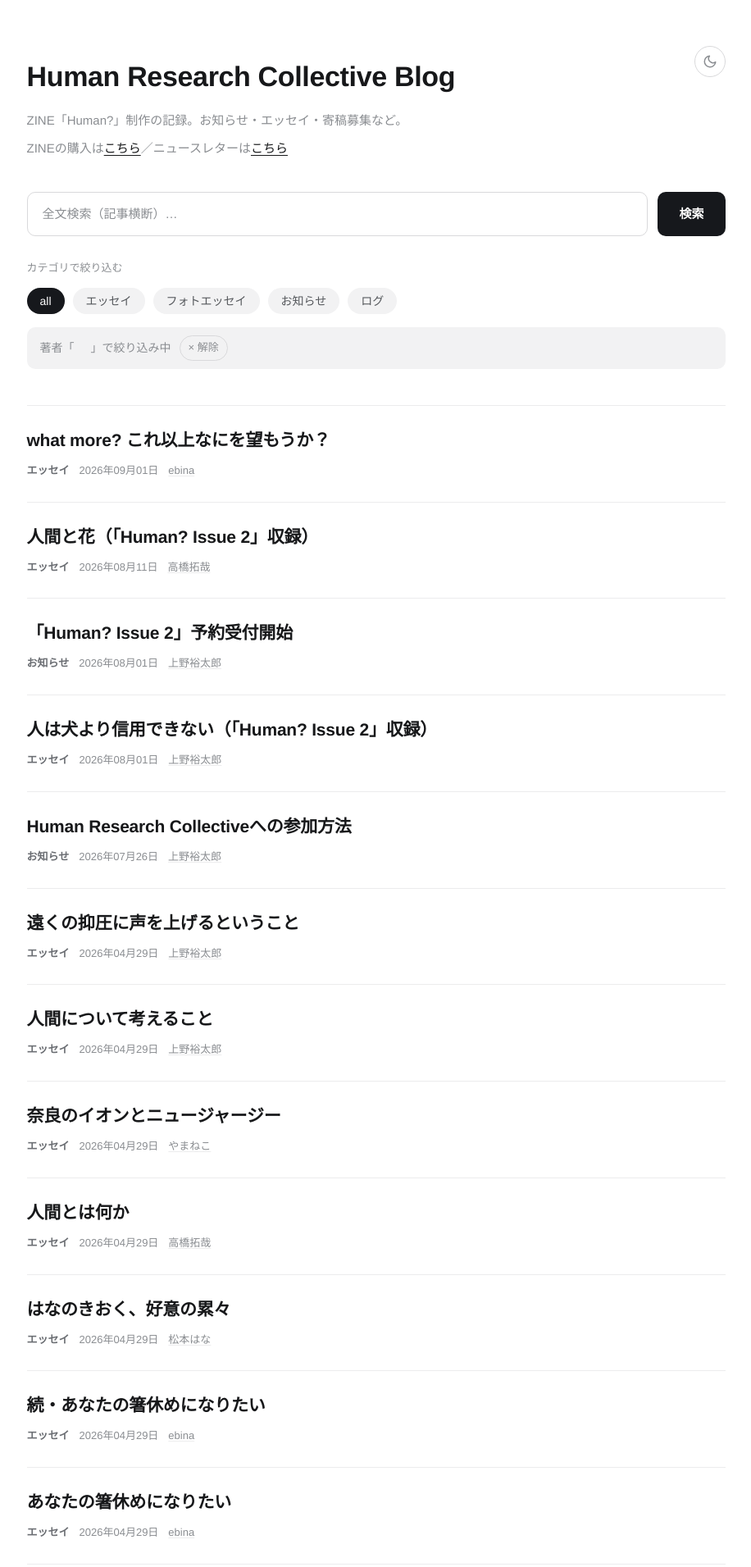
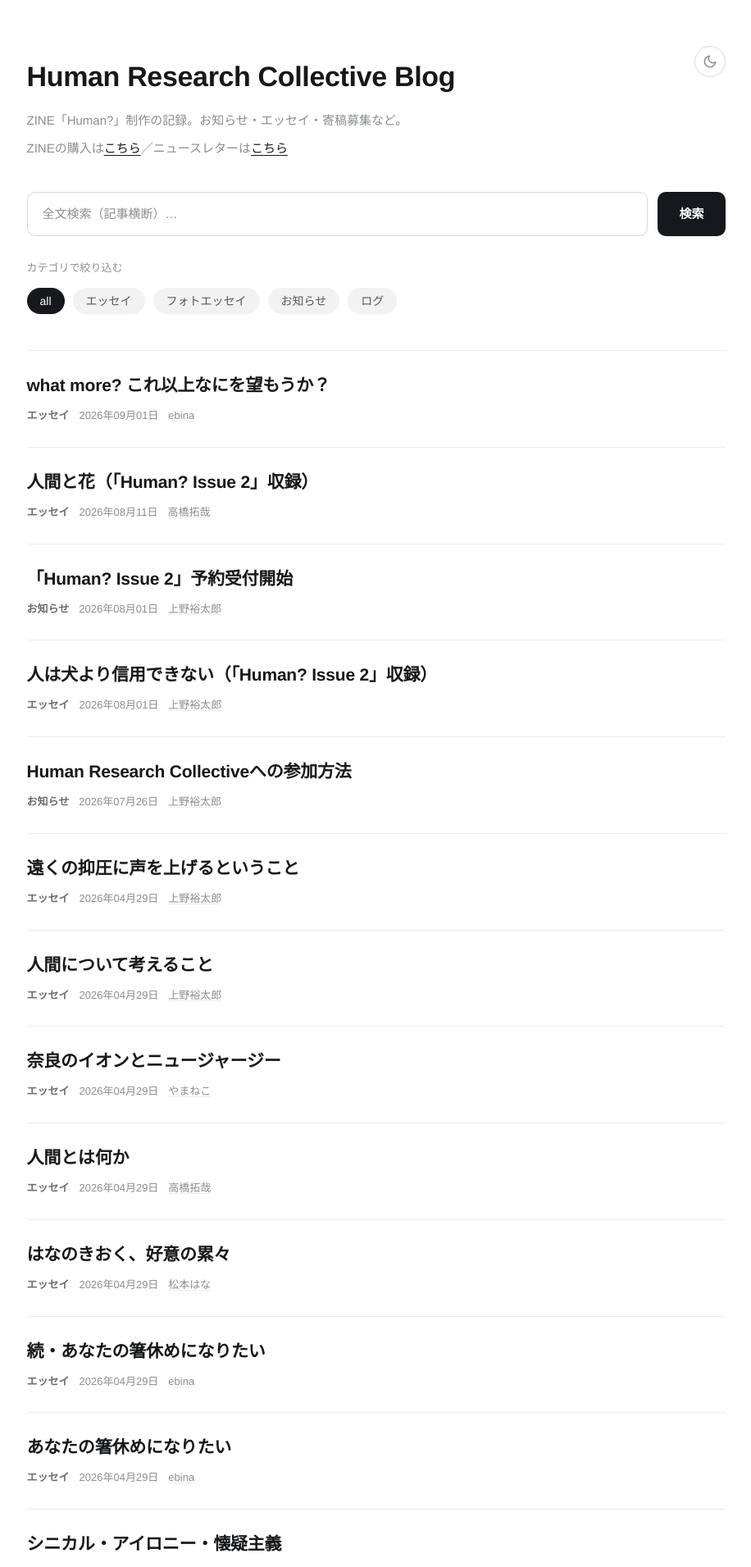
Before and after one commit to Human-Research-Collective/Human-, a Jekyll site: the page built from index.html, in a window 1280 px wide. Shown: the top 1911 px of the page at 82% size, without its empty margins (174-1090 px from the left). Built offline with Jekyll 4.4.1, drawn with Linux system fonts in a browser that asks for light colours.

Commit message:
Remove the author-filter chip; toggle by clicking the author again
- Drop the '著者「X」で絞り込み中 × 解除' bar entirely
- Clicking an already-active author name clears the filter (toggle)
- Active author is now shown by bolding/underlining it (post__author.is-active)
- Bump CSS cache buster to v=7

Co-Authored-By: Claude Opus 4.8 <noreply@anthropic.com>

```diff
--- a/_layouts/default.html
+++ b/_layouts/default.html
@@ -30,7 +30,7 @@
   <meta name="twitter:description" content="{{ og_desc | escape }}" />
   <meta name="twitter:image" content="{{ site.ogp_image | absolute_url }}" />
 
-  <link rel="stylesheet" href="{{ '/style.css?v=6' | relative_url }}" />
+  <link rel="stylesheet" href="{{ '/style.css?v=7' | relative_url }}" />
   <script>
   /* 保存された選択を描画前に反映（ちらつき防止）。未選択なら OS 設定に追従 */
   (function(){try{var t=localStorage.getItem('theme');if(t==='dark'||t==='light')document.documentElement.setAttribute('data-theme',t);}catch(e){}})();
--- a/index.html
+++ b/index.html
@@ -18,11 +18,6 @@ layout: default
       <button class="pill is-active" type="button" data-cat="all">all</button>
 {% for c in site.categories_list %}      <button class="pill" type="button" data-cat="{{ c }}">{{ c }}</button>
 {% endfor %}      </div>
-    </div>
-
-    <div class="authorfilter" hidden>
-      著者「<span class="authorfilter__name"></span>」で絞り込み中
-      <button class="authorfilter__clear" type="button">× 解除</button>
     </div>
 
     <main class="posts">
--- a/style.css
+++ b/style.css
@@ -277,36 +277,12 @@ img { max-width: 100%; height: auto; }
 }
 .post__author:hover { color: var(--text); }
 
-.authorfilter {
-  display: flex;
-  align-items: center;
-  gap: 10px;
-  flex-wrap: wrap;
-  margin: -28px 0 44px;
-  padding: 10px 16px;
-  font-size: 14px;
-  color: var(--muted);
-  background: var(--pill-bg);
-  border-radius: 10px;
-}
-
-.authorfilter__name {
+/* 絞り込み中の著者名を強調（もう一度クリックすると解除） */
+.post__author.is-active {
   color: var(--text);
   font-weight: 700;
+  text-decoration-color: var(--text);
 }
-
-.authorfilter__clear {
-  font: inherit;
-  font-size: 13px;
-  color: var(--muted);
-  background: transparent;
-  border: 1px solid var(--input-border);
-  border-radius: 999px;
-  padding: 3px 10px;
-  cursor: pointer;
-  transition: color 0.15s, border-color 0.15s;
-}
-.authorfilter__clear:hover { color: var(--text); border-color: var(--text); }
 
 .posts__empty {
   padding: 40px 0;
```
Also changed, not shown: other parts of index.html (+7 -11 lines).
